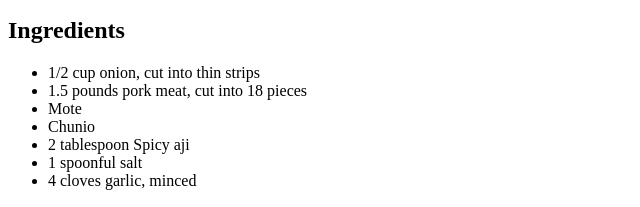
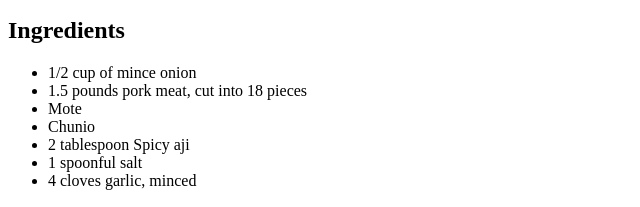
Before and after one commit to cesarcori/odin-recipes, a plain HTML site: page recipes/fricase.html in a window 1280 px wide. Shown: the part 447-654 px from the top of the page, 0-640 px from the left. Drawn offline with Linux system fonts and the light colour scheme.

Commit message:
Docs: more vocabulary for fricase recipe

```diff
--- a/recipes/fricase.html
+++ b/recipes/fricase.html
@@ -18,7 +18,7 @@
   <h2>Ingredients</h2>
 
   <ul>
-    <li>1/2 cup onion, cut into thin strips</li>
+    <li>1/2 cup of mince onion</li>
     <li>1.5 pounds pork meat, cut into 18 pieces</li>
     <li>Mote</li>
     <li>Chunio</li>
```
